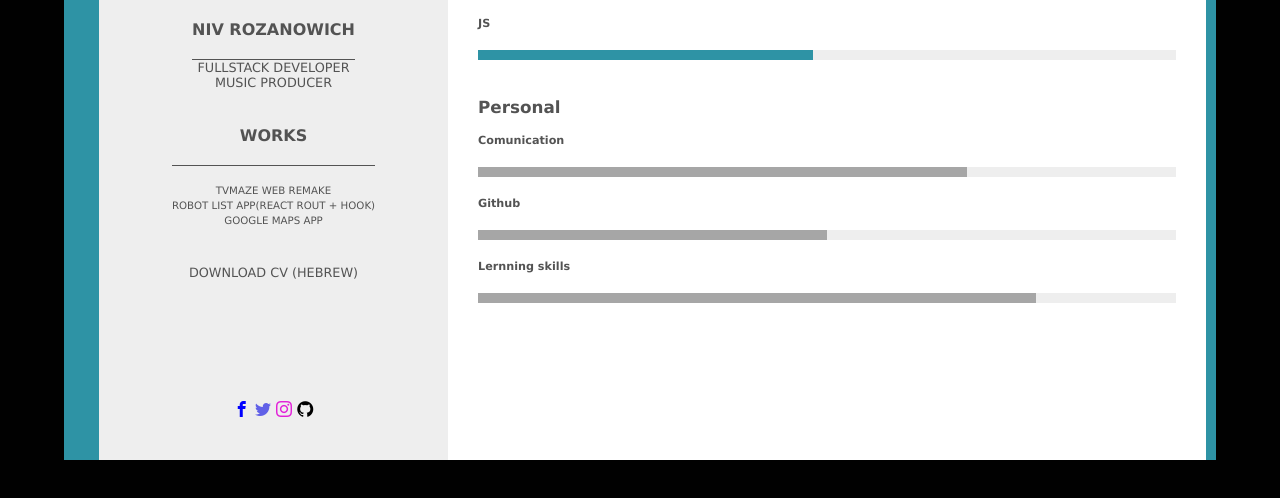
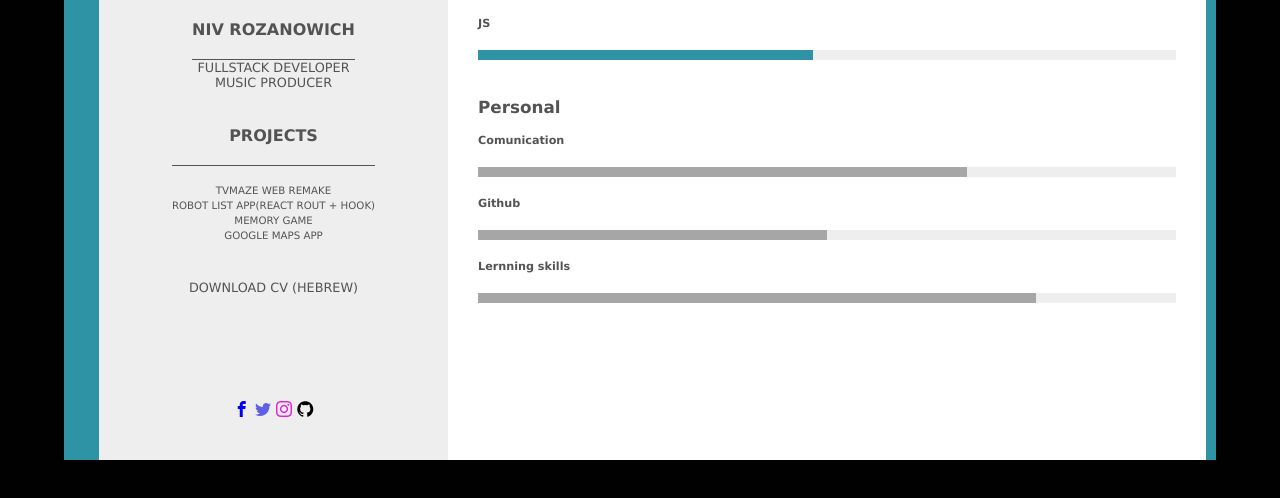
Before and after one commit to NivoDev/nivoCV, a plain HTML site: page index.html in a window 1280 px wide. Shown: the part 300-798 px from the top of the page. Drawn offline with Linux system fonts and the light colour scheme; files whose address does not match are found by name.

Commit message:
add memory game to projects

```diff
--- a/index.html
+++ b/index.html
@@ -18,9 +18,10 @@
               <h2>Music producer</h2>
 
               <div class="example">
-                <h3>works</h3>
+                <h3>projects</h3>
                 <h2><a href="/tvmaze/tvmaze.html" target="_blank">TvMaze web remake</a></h2>
                 <h2><a href="https://hzpic.csb.app/" target="_blank">Robot list app(React rout + hook)</a></h2>
+                <h2><a href="https://tsjd1.csb.app/" target="_blank">Memory game</a></h2>
                 <h2><a href="https://i86je.csb.app/" target="_blank">Google maps app</a></h2>
 
               <br>
```
